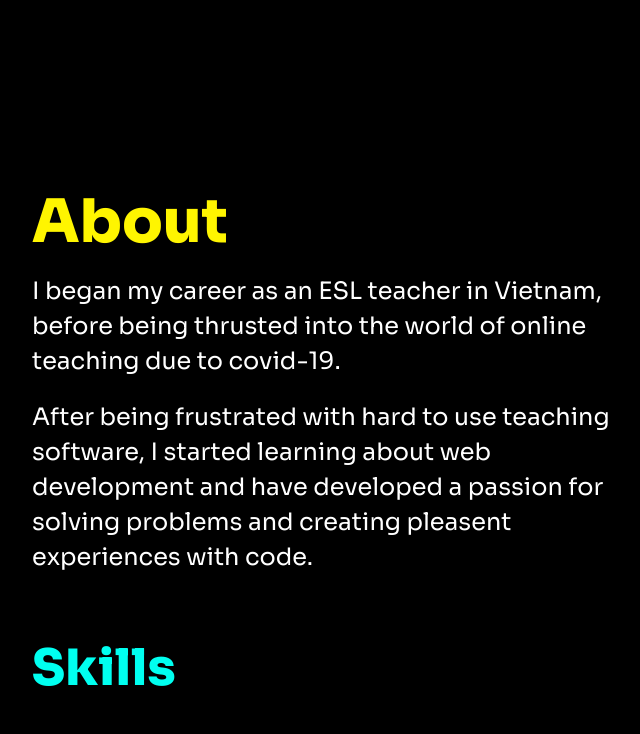
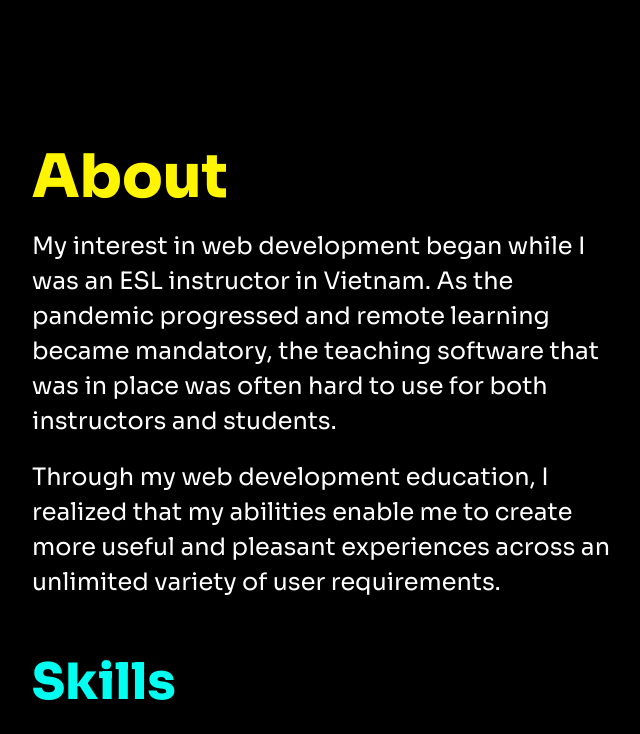
Before and after one commit to j-nathanson/my-portfolio, a React (Create React App) app: page / in a window 1280 px wide. Shown: the part 708-1442 px from the top of the page, without its empty margins (306-946 px from the left). Built offline with nearby package versions, Linux system fonts and the light colour scheme.

Commit message:
changed about paragrapgh

```diff
--- a/src/components/Info.js
+++ b/src/components/Info.js
@@ -7,11 +7,11 @@ export default function About() {
                 <h2>About</h2>
                 <div className="text-container">
                     <p>
-                        I began my career as an ESL teacher in Vietnam, before being thrusted into the world of online teaching due to covid-19.
+                        My interest in web development began while I was an ESL instructor in Vietnam. As the pandemic progressed and remote learning became mandatory, the teaching software that was in place was often hard to use for both instructors and students.
                     </p>
                     <br />
                     <p>
-                        After being frustrated with hard to use teaching software, I started learning about web development and have developed a passion for solving problems and creating pleasent experiences with code.
+                        Through my web development education, I realized that my abilities enable me to create more useful and pleasant experiences across an unlimited variety of user requirements.
                     </p>
                 </div>
 
--- a/src/style/Info.scss
+++ b/src/style/Info.scss
@@ -26,17 +26,13 @@
     h2 {
         color: #FFF500;
         height: 50px;
-        margin-top: 80px;
+        margin-top: 50px;
         margin-bottom: 30px;
     }
 
     p {
         font-size: 16px;
-        line-height: 24px;
-    }
-
-    .text-container {
-        height: 210px;
+        line-height: 27px;
     }
 }
 
@@ -121,10 +117,6 @@
             height: 60px;
         }
 
-        .text-container {
-            height: 312px;
-        }
-
         p {
             font-size: 24px;
             line-height: 35px;
```
